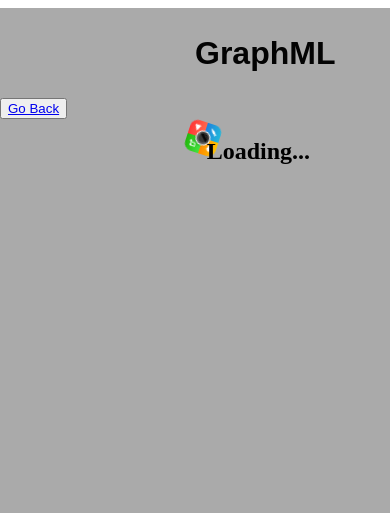
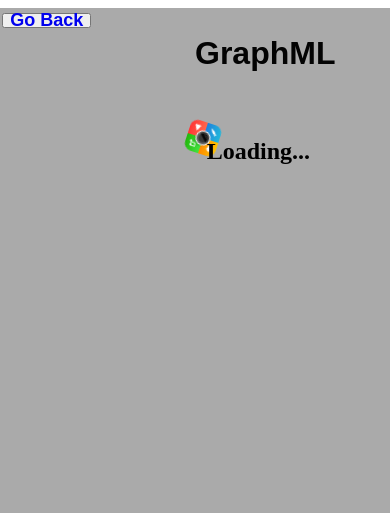
Before and after one commit to SaiFUllaH-KhaN1/ThinglinkCourseGen, a Flask app: template templates/index_copy.html in a window 390 px wide; the page is wider, and only the part inside the window is pictured. Shown: the top 513 px of that part. Run offline with Flask 3, Linux system fonts and the light colour scheme; the template is opened without the code that fills it, so the values that code supplies are empty.

Commit message:
Update main_copy.css

```diff
--- a/static/css/main_copy.css
+++ b/static/css/main_copy.css
@@ -34,6 +34,8 @@
 #width{width: 13%;left: 0.5vw;position: relative;}
 #height{width: 13%;left: 0.5vw;position: relative;}
 #run{position: relative;left: 0.5vw;}
+#backbtn{position: absolute;display: flex;align-items: center;height: 3%;width: fit-content;top: 1%;left: 0.5%;}
+#backbtnhref{text-decoration: none;font-size: small;}
 
 /* Media Query for smaller screens , min-width is to enable PC to give mobile view */
 @media only screen and (max-width: 1000px) {
@@ -70,4 +72,5 @@
 #height{left: 1vw;position: relative;font-size: x-large;width: 20%;}
 #run{font-size: x-large;position: relative;left: 1vw;}
 b{font-size: x-large;left: 0.5vw;position: relative;}
+#backbtnhref{text-decoration: none;font-size: large;font-weight: bolder;}
 }
```
